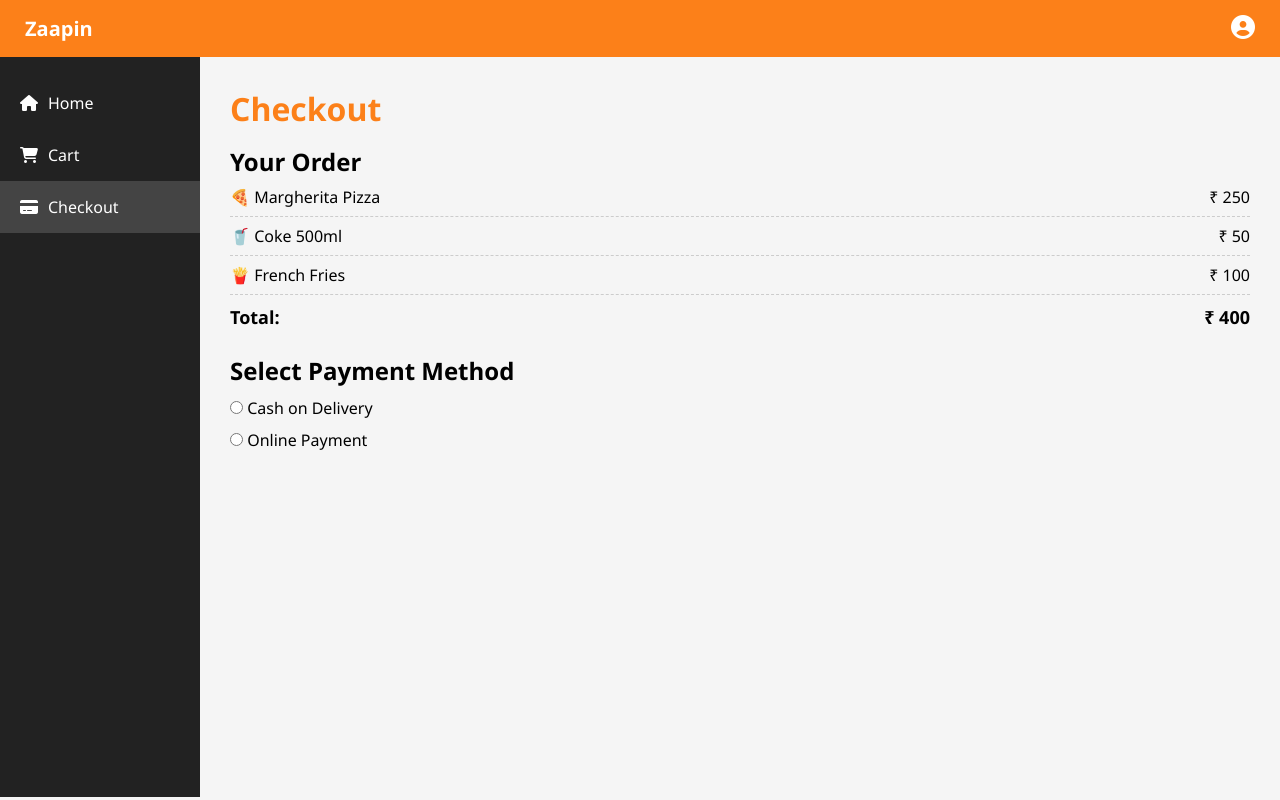
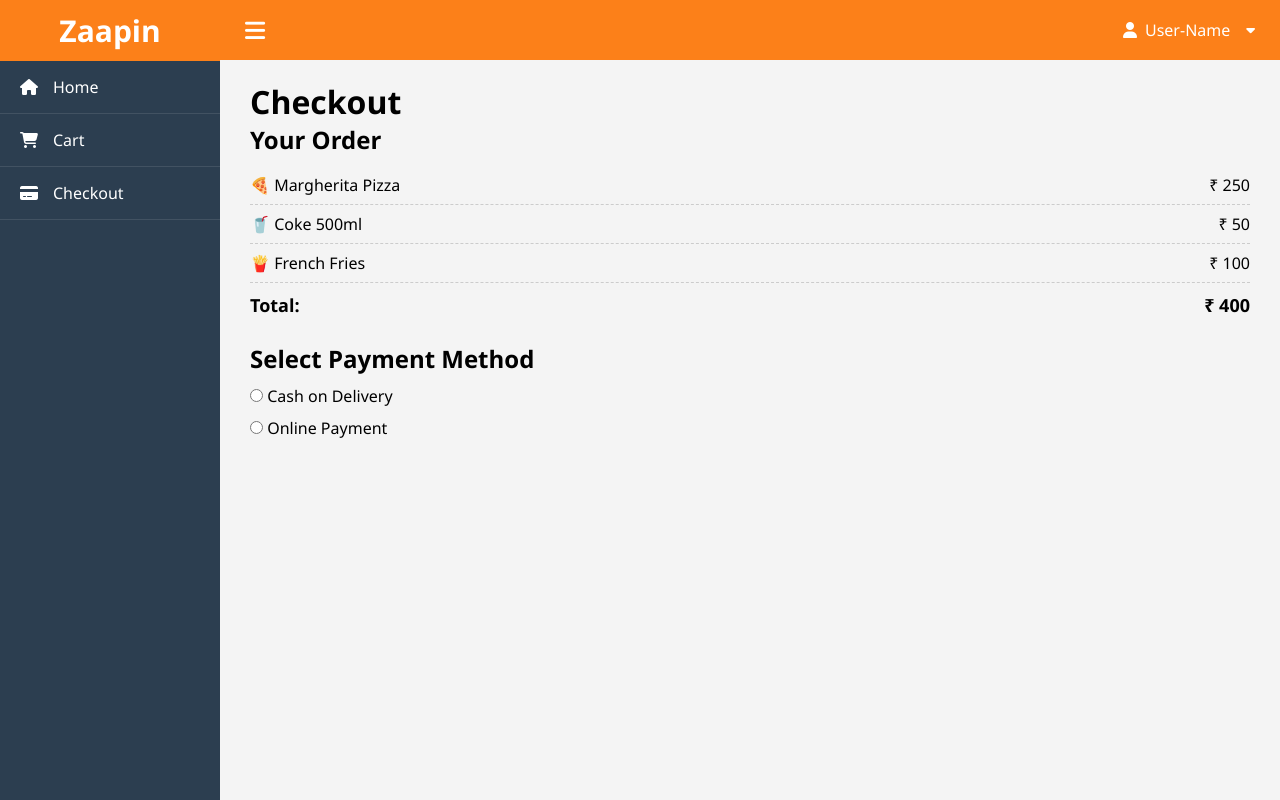
Before and after one commit to Snkumar21/Tron-Softech---CheckOut-Zaapin-, a plain HTML site: page index.html in a window 1280 px wide. Drawn offline with Linux system fonts and the light colour scheme.

Commit message:
New Chnages Added

```diff
--- a/index.html
+++ b/index.html
@@ -6,27 +6,37 @@
     <title>Zaapin - Checkout</title>
     <link rel="stylesheet" href="style.css" />
     <script src="https://kit.fontawesome.com/a076d05399.js" crossorigin="anonymous"></script>
+    <link rel="stylesheet" href="https://cdnjs.cloudflare.com/ajax/libs/font-awesome/6.4.0/css/all.min.css">
 </head>
 <body>
     <!-- 🔶 Top Navbar -->
-    <header class="navbar">
-        <div class="brand">Zaapin</div>
-        <div class="profile">
-            <i class="fas fa-user-circle"></i>
+    <header class="top-navbar">
+        <div class="navbar">
+            <i class="fa-solid fa-bars"></i>
+        </div>
+        <div class="user-info" id="userDropdown">
+            <i class="fas fa-user"></i> User-Name
+            <i class="fas fa-caret-down dropdown-icon"></i>
+
+            <div class="dropdown-menu hidden" id="dropdownMenu">
+                <a href="profile.html">👤 Profile</a>
+                <a href="login.html">🚪 Logout</a>
+            </div>
         </div>
     </header>
 
-    <div class="main-layout">
     <!-- 📁 Sidebar -->
-        <nav class="sidebar">
-            <ul>
-                <li><i class="fas fa-home"></i> Home</li>
-                <li><i class="fas fa-shopping-cart"></i> Cart</li>
-                <li class="active"><i class="fas fa-credit-card"></i> Checkout</li>
-            </ul>
-        </nav>
+    <aside class="sidebar">
+        <div class="brand-name">Zaapin</div>
 
-        <!-- 🧾 Main Checkout Content -->
+        <div class="navigation">
+            <a href="Dashboard.html"><i class="fas fa-home"></i> Home</a>
+            <a href="Cart.html"><i class="fas fa-shopping-cart"></i> Cart</a>
+            <a href="index.html" class="active"><i class="fas fa-credit-card"></i> Checkout</a>
+        </div>
+    </aside>
+
+    <!-- 🧾 Main Content Area -->
     <main class="container">
         <h1>Checkout</h1>
 
@@ -59,7 +69,6 @@
             <button class="disabled" disabled>Pay Online</button>
         </div>
     </main>
-    </div>
 
     <script src="script.js"></script>
 </body>
--- a/script.js
+++ b/script.js
@@ -1,3 +1,5 @@
+// Payment Functionality--
+
 const codSection = document.getElementById('cod-section');
 const onlineSection = document.getElementById('online-section');
 const paymentOptions = document.getElementsByName('payment');
@@ -13,3 +15,19 @@ paymentOptions.forEach((option) => {
         }
     });
 });
+
+// User Dropdown Functionality--
+
+const userDropdown = document.getElementById('userDropdown');
+    const dropdownMenu = document.getElementById('dropdownMenu');
+
+    userDropdown.addEventListener('click', () => {
+        dropdownMenu.classList.toggle('hidden');
+    });
+
+    // Close dropdown if clicked outside
+    window.addEventListener('click', (e) => {
+        if (!userDropdown.contains(e.target)) {
+            dropdownMenu.classList.add('hidden');
+        }
+    });
--- a/style.css
+++ b/style.css
@@ -1,118 +1,182 @@
+/* Reset and base */
 * {
-  box-sizing: border-box;
   margin: 0;
   padding: 0;
+  box-sizing: border-box;
+}
+body {
+  font-family: 'Segoe UI', sans-serif;
+  display: flex;
+  background-color: #f4f4f4;
 }
 
-body {
-  font-family: 'Segoe UI', sans-serif;
-  background-color: #f5f5f5;
-}
-
-.navbar {
+/* 🔶 Top Navbar */
+.top-navbar {
+  position: fixed;
+  top: 0;
+  left: 220px;
+  right: 0;
+  height: 60px;
   background-color: #fc8019;
-  padding: 15px 25px;
   display: flex;
   justify-content: space-between;
   align-items: center;
+  padding: 0 25px;
   color: white;
-  font-size: 20px;
+  z-index: 1000;
 }
 
-.navbar .brand {
+.top-navbar .navbar {
+  font-size: 23px;
   font-weight: bold;
 }
 
-.navbar .profile i {
-  font-size: 24px;
+.top-navbar .user-info {
+  font-weight: 500;
+  display: flex;
+  align-items: center;
+  gap: 8px;
+}
+
+.user-info {
+  position: relative;
   cursor: pointer;
 }
 
-/* Sidebar */
-.main-layout {
-  display: flex;
+.dropdown-icon {
+  margin-left: 8px;
+  font-size: 14px;
 }
 
-.sidebar {
-  width: 200px;
-  background-color: #222;
-  color: white;
-  height: calc(100vh - 60px);
-  padding-top: 20px;
+.dropdown-menu {
+  position: absolute;
+  right: 0;
+  top: 40px;
+  background: white;
+  color: #333;
+  border-radius: 4px;
+  box-shadow: 0 4px 10px rgba(0,0,0,0.1);
+  min-width: 150px;
+  display: flex;
+  flex-direction: column;
+  overflow: hidden;
+  z-index: 999;
 }
 
-.sidebar ul {
-  list-style: none;
+.dropdown-menu a {
+  padding: 10px 15px;
+  text-decoration: none;
+  color: #333;
+  border-bottom: 1px solid #eee;
+  transition: background 0.3s;
 }
 
-.sidebar li {
-  padding: 15px 20px;
-  cursor: pointer;
-  display: flex;
-  align-items: center;
-  gap: 10px;
+.dropdown-menu a:hover {
+  background-color: #f4f4f4;
 }
 
-.sidebar li:hover,
-.sidebar li.active {
-  background-color: #444;
+.hidden {
+  display: none;
 }
 
-/* Main content */
-.container {
-  flex-grow: 1;
-  padding: 30px;
+/* 📁 Sidebar */
+.sidebar {
+  width: 220px;
+  background-color: #2c3e50;
+  color: white;
+  height: 100vh;
+  position: fixed;
+  top: 0;
+  left: 0;
+  z-index: 999;
 }
 
-h1 {
-  color: #fc8019;
-  margin-bottom: 15px;
+.sidebar .brand-name {
+  background-color: #fc8019;
+  font-size: 30px;
+  font-weight: bold;
+  padding: 10px;
+  text-align: center;
 }
 
-.order-summary ul {
+.sidebar .navigation {
   list-style: none;
   padding: 0;
 }
 
+.sidebar .navigation  a{
+  padding: 15px 20px;
+  border-bottom: 1px solid rgba(255,255,255,0.1);
+  cursor: pointer;
+  transition: background 0.2s;
+  display: flex;
+  align-items: center;
+  gap: 10px;
+  text-decoration: none;
+  color: #fff;
+}
+
+.sidebar .navigation a:hover {
+  background-color: #34495e;
+}
+
+.sidebar .navigation a i {
+  margin-right: 5px;
+}
+
+/* 🧾 Main Content */
+.main-content {
+  margin-left: 220px;
+  padding: 90px 30px 30px;
+  width: 100%;
+}
+
+.container {
+  margin-left: 220px;
+  padding: 80px 30px 30px;
+  flex-grow: 1;
+}
+
+/* 🧾 Checkout Section */
+.order-summary ul {
+  list-style: none;
+  margin-top: 10px;
+}
 .order-summary li {
   display: flex;
   justify-content: space-between;
   padding: 8px 0;
   border-bottom: 1px dashed #ccc;
 }
-
 .total {
+  margin-top: 10px;
   display: flex;
   justify-content: space-between;
-  margin-top: 10px;
+  font-weight: bold;
   font-size: 18px;
-  font-weight: bold;
 }
-
 .payment-section {
   margin-top: 25px;
 }
-
 .payment-section label {
   display: block;
   margin: 10px 0;
   font-weight: 500;
 }
 
+/* 📦 COD and Online Section */
 .cod-section, .online-section {
   margin-top: 20px;
 }
-
 .cod-section textarea {
   width: 100%;
   padding: 10px;
+  border-radius: 6px;
   border: 1px solid #ccc;
-  border-radius: 6px;
   resize: vertical;
   min-height: 80px;
   margin-bottom: 10px;
 }
-
 .confirm-btn {
   background-color: #28a745;
   color: white;
@@ -122,11 +186,9 @@ h1 {
   border-radius: 6px;
   cursor: pointer;
 }
-
 .confirm-btn:hover {
   background-color: #218838;
 }
-
 .disabled {
   background-color: #ccc;
   color: #666;
@@ -134,7 +196,17 @@ h1 {
   border: none;
   border-radius: 6px;
 }
-
 .hidden {
   display: none;
 }
+
+/* Responsive Option */
+@media (max-width: 768px) {
+  .sidebar {
+    display: none;
+  }
+  .container {
+    margin-left: 0;
+    padding: 80px 20px 30px;
+  }
+}
```
Lines whose indentation alone changed are shown as unchanged.
